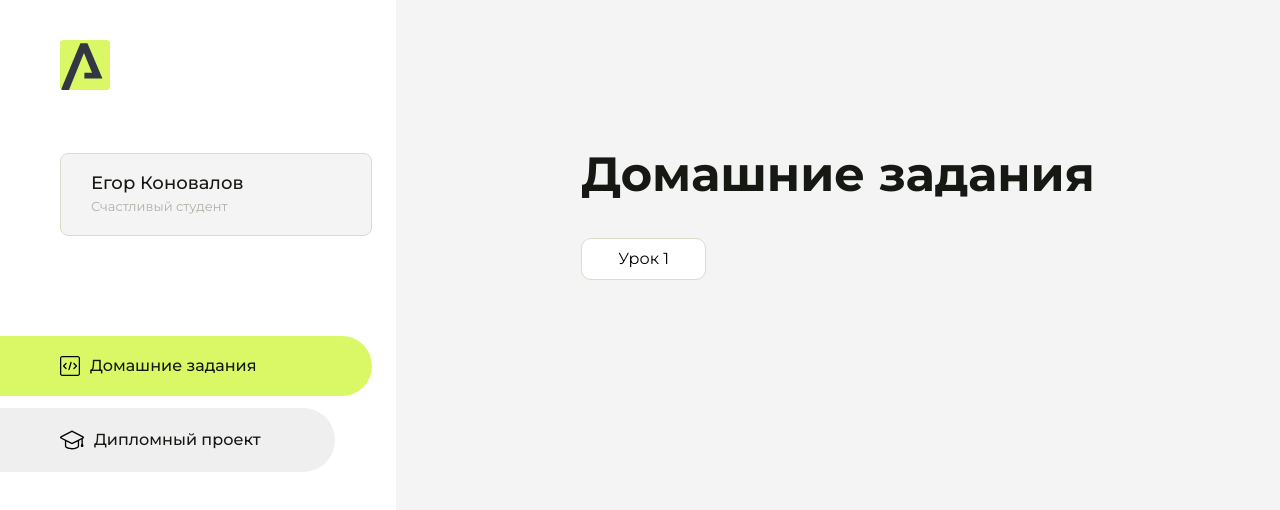
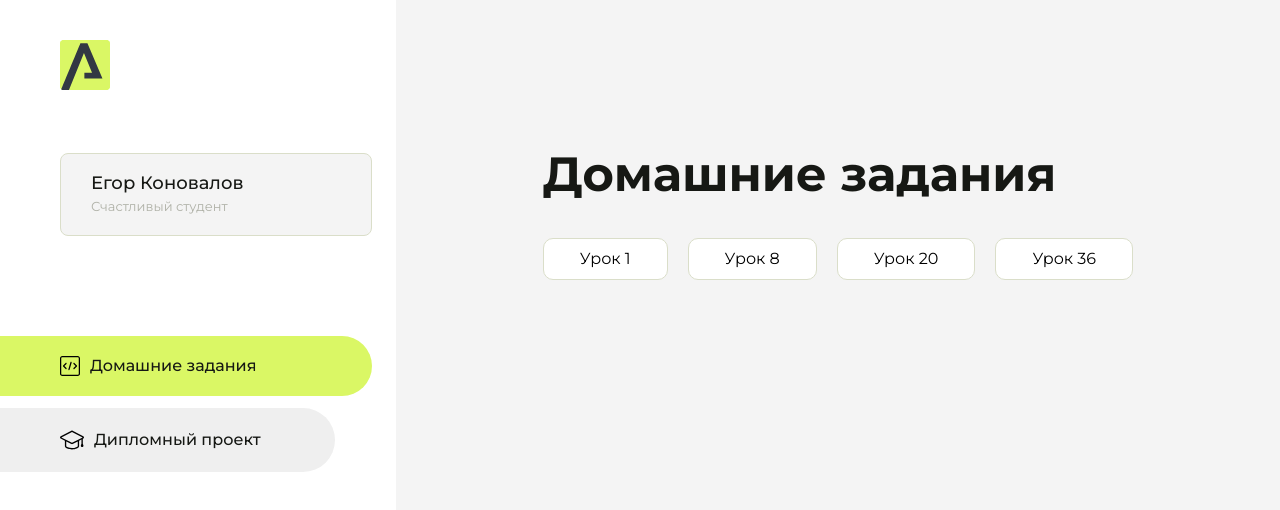
Before and after one commit to fenster01-ops/homework, a plain HTML site: page index.html in a window 1280 px wide. Drawn offline with Linux system fonts and the light colour scheme.

Commit message:
Update index.html

```diff
--- a/index.html
+++ b/index.html
@@ -95,6 +95,15 @@
                     <li class="content__list-item">
                         <a href="lesson1/index.html">Урок 1</a>
                     </li>
+                    <li class="content__list-item">
+                        <a href="урок 8/index.html">Урок 8</a>
+                    </li>
+                    <li class="content__list-item">
+                        <a href="айти работы 20/index.html">Урок 20</a>
+                    </li>
+                    <li class="content__list-item">
+                        <a href="урок 36/index.html">Урок 36</a>
+                    </li>
                 </ul>
             </div>
             <div class="content__block hidden" id="diplomBlock">
```
